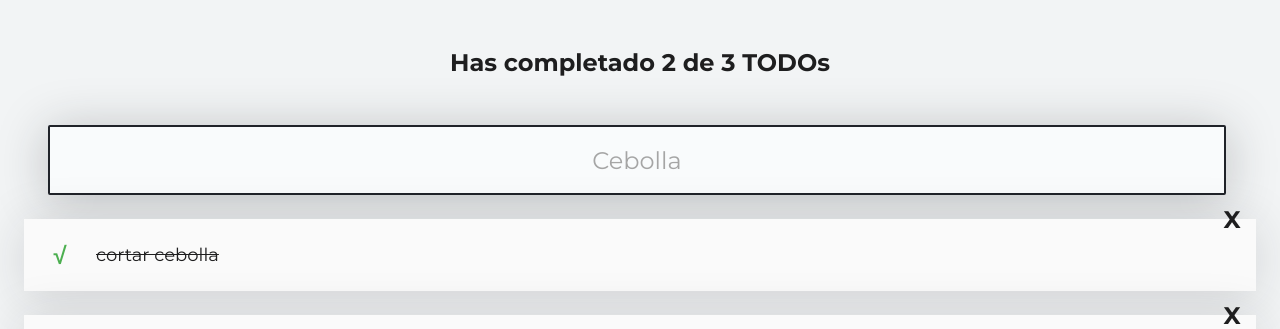
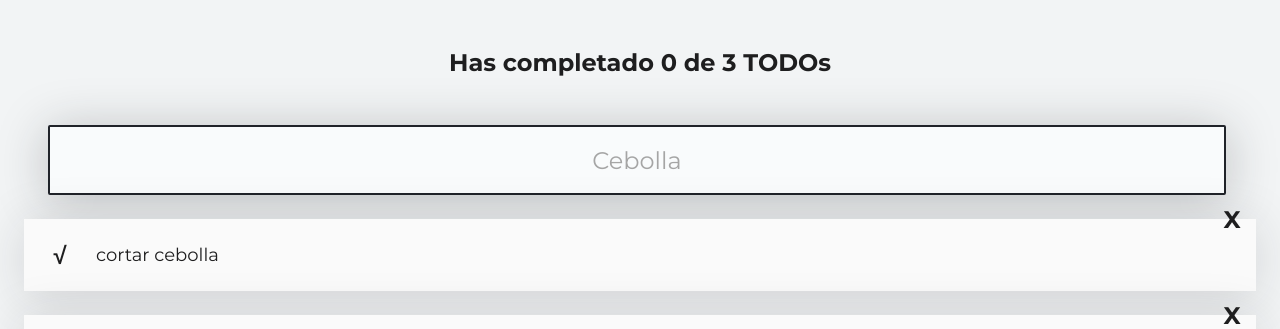
Before and after one commit to jlonuz/todo-machine, a React (Create React App) app: page / in a window 1280 px wide. Shown: the top 329 px of the page. Built offline with nearby package versions, Linux system fonts and the light colour scheme.

Commit message:
adding states to app component

```diff
--- a/src/App.js
+++ b/src/App.js
@@ -6,21 +6,44 @@
 import { CreateTodoButton } from './CreateTodoButton';
 //import './App.css';
 
-const todos = [
-  { text: 'cortar cebolla', completed: true },
+const defaultTodos = [
+  { text: 'cortar cebolla', completed: false },
   { text: 'terminar curso intro a react', completed: false },
   { text: 'llorar con la llorona', completed: false }
 ];
 
 
 function App() {
+  const [ todos, setTodos] = React.useState(defaultTodos);
+  const [ searchValue, setSearchValue] = React.useState('');
+
+  const completedTodos = todos.filter(todo => !!todo.completed).length;
+  const totalTodos = todos.length;
+
+  let searchedTodos = [];
+  if(!searchValue.length >= 1){
+    searchedTodos = todos;
+  } else {
+    searchedTodos = todos.filter(todo => {
+    const todoText = todo.text.toLowerCase();
+    const searchText = searchValue.toLowerCase();
+    return todoText.includes(searchText);
+    })
+  }
+
   return (
     <>
-      <TodoCounter />
+      <TodoCounter
+        total={totalTodos}
+        completed={completedTodos}
+      />
 
-      <TodoSearch />
+      <TodoSearch
+        searchValue={searchValue}
+        setSearchValue={setSearchValue}
+      />
       <TodoList>
-        { todos.map( todo => (
+        { searchedTodos.map( todo => (
           <TodoItem
             key={todo.text}
             text={todo.text}
--- a/src/TodoCounter.js
+++ b/src/TodoCounter.js
@@ -1,9 +1,9 @@
 import React from 'react';
 import './TodoCounter.css'
 
-function TodoCounter () {
+function TodoCounter ({ total, completed}) {
     return (
-        <h2 className="TodoCounter">Has completado 2 de 3 TODOs</h2>
+        <h2 className="TodoCounter">Has completado {completed} de {total} TODOs</h2>
     )
 }
 
--- a/src/TodoSearch.js
+++ b/src/TodoSearch.js
@@ -1,23 +1,21 @@
 import React from 'react';
 import './TodoSearch.css';
 
-function TodoSearch () {
-    const [ searchValue, setSearchValue] = React.useState('');
+function TodoSearch ({ searchValue, setSearchValue }) {
 
     const onSearchValueChange = (event) => {
         console.log(event.target.value)
         setSearchValue(event.target.value)
 
     }
-    return [
+    return (
         <input
             className="TodoSearch"
             placeholder="Cebolla"
             value={searchValue}
             onChange={onSearchValueChange}
-        />,
-        <p>{searchValue}</p>
-    ]
+        />
+    )
 }
 
 export { TodoSearch };
```
